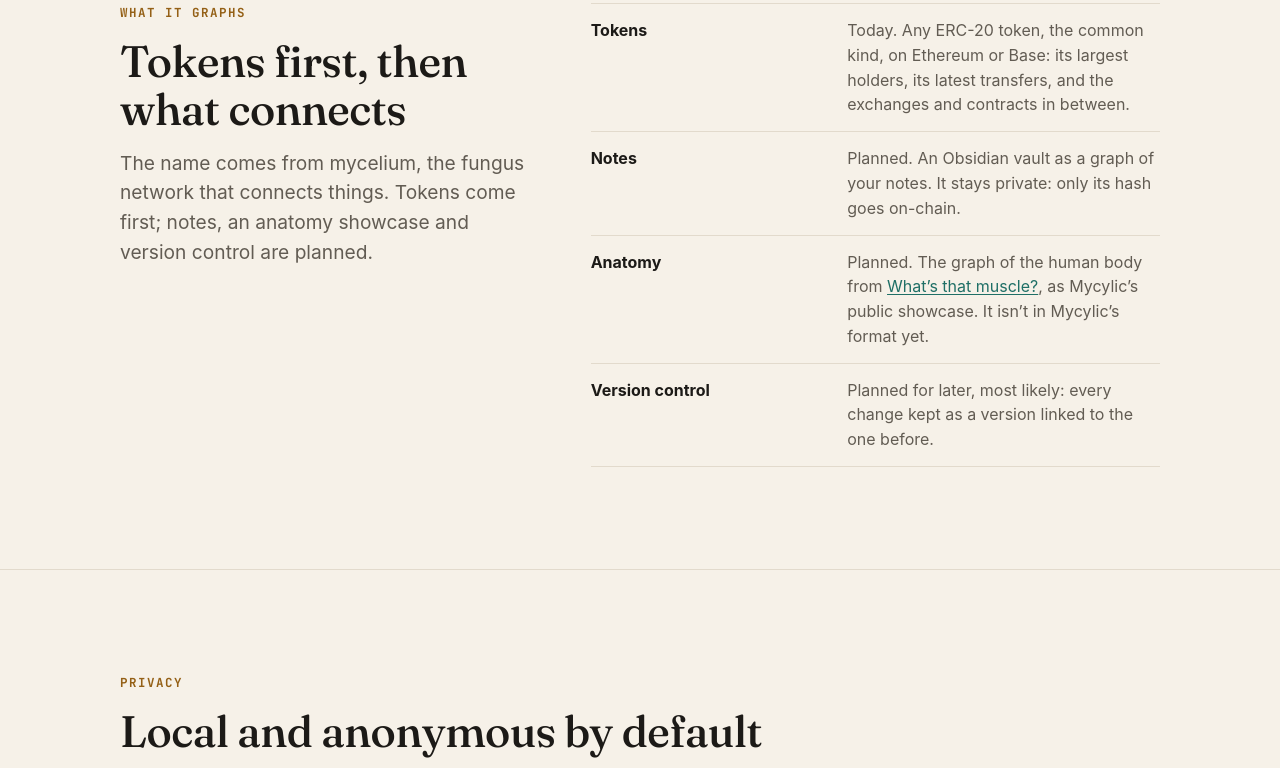
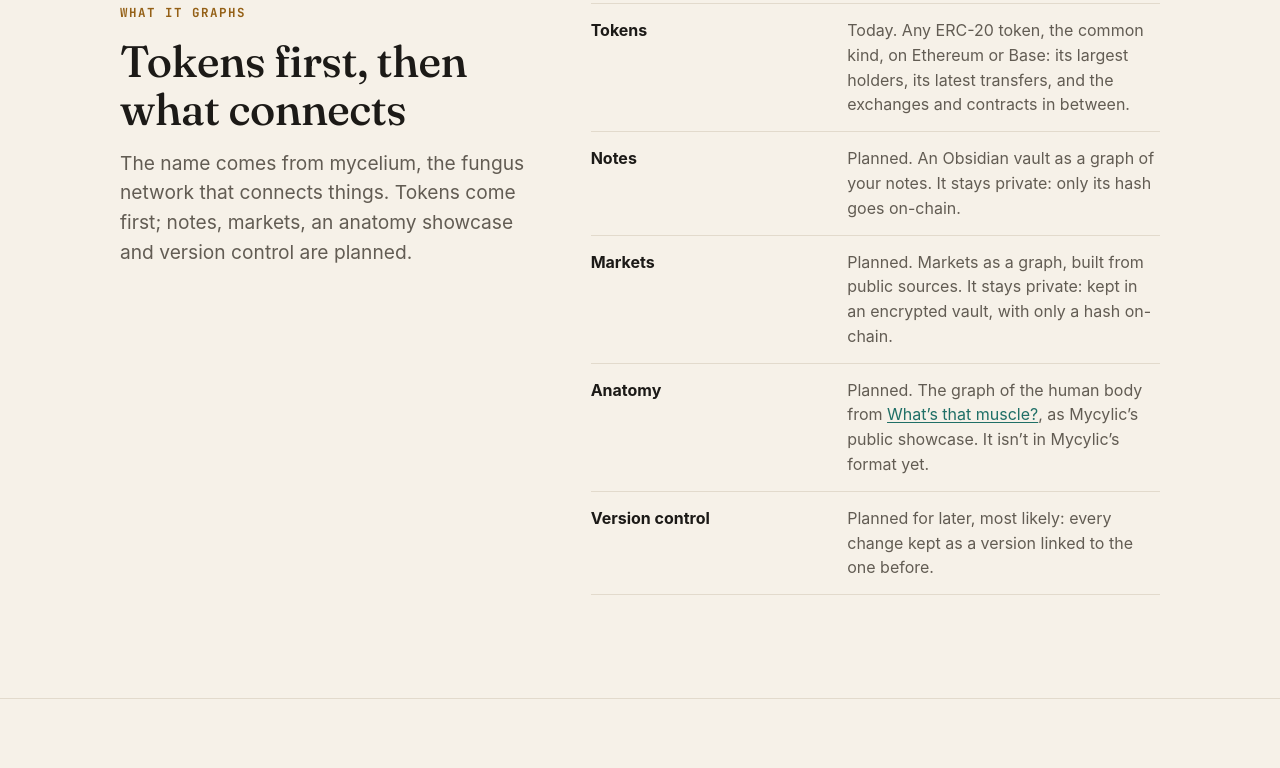
Before and after one commit to EvanMcDowell31/clinamen-site, a plain HTML site: page docs/products/mycylic/index.html in a window 1280 px wide. Shown: the part 2704-3472 px from the top of the page. Drawn offline with Linux system fonts and the light colour scheme.

Commit message:
feat: Mycylic's page lists markets as a planned, private use
The owner, 2026-11-22: "mycylic should also cover the market graph
stuff". What it graphs gets Markets, between notes and the anatomy
showcase, in Mycylic's own order; the intro and the Planned note name
it too. Every word is from Mycylic's CLAUDE.md (use 3) and PLAN.md (M4:
a vault with hash-only anchors; private graphs built from public
sources). Words only: never the markets map or its data.

Co-Authored-By: Claude Opus 5.5 <noreply@anthropic.com>

```diff
--- a/docs/products/mycylic/index.html
+++ b/docs/products/mycylic/index.html
@@ -156,11 +156,12 @@ version 0xebd62b…859f (eth-uni)</span>
     <div>
       <p class="kicker">What it graphs</p>
       <h2>Tokens first, then what connects</h2>
-      <p class="intro">The name comes from mycelium, the fungus network that connects things. Tokens come first; notes, an anatomy showcase and version control are planned.</p>
+      <p class="intro">The name comes from mycelium, the fungus network that connects things. Tokens come first; notes, markets, an anatomy showcase and version control are planned.</p>
     </div>
     <ul class="who-list" role="list">
       <li><b>Tokens</b> <span>Today. Any ERC-20 token, the common kind, on Ethereum or Base: its largest holders, its latest transfers, and the exchanges and contracts in between.</span></li>
       <li><b>Notes</b> <span>Planned. An Obsidian vault as a graph of your notes. It stays private: only its hash goes on-chain.</span></li>
+      <li><b>Markets</b> <span>Planned. Markets as a graph, built from public sources. It stays private: kept in an encrypted vault, with only a hash on-chain.</span></li>
       <li><b>Anatomy</b> <span>Planned. The graph of the human body from <a href="../whats-that-muscle/">What’s that muscle?</a>, as Mycylic’s public showcase. It isn’t in Mycylic’s format yet.</span></li>
       <li><b>Version control</b> <span>Planned for later, most likely: every change kept as a version linked to the one before.</span></li>
     </ul>
@@ -241,7 +242,7 @@ version 0xebd62b…859f (eth-uni)</span>
       </div>
       <div>
         <h3>Planned</h3>
-        <p>Base itself, the main network. Encrypted vaults for private graphs, shared between your devices under post-quantum locks. An Obsidian vault of notes as a graph, anchored by its hash only. Then version control.</p>
+        <p>Base itself, the main network. Encrypted vaults for private graphs, shared between your devices under post-quantum locks. An Obsidian vault of notes as a graph, anchored by its hash only. Markets as a graph, private in the same way. Then version control.</p>
       </div>
     </div>
   </div>
```
Also changed, not shown: docs/llms-full.txt, review/mycylic-full-desktop.png, 3 other files.
